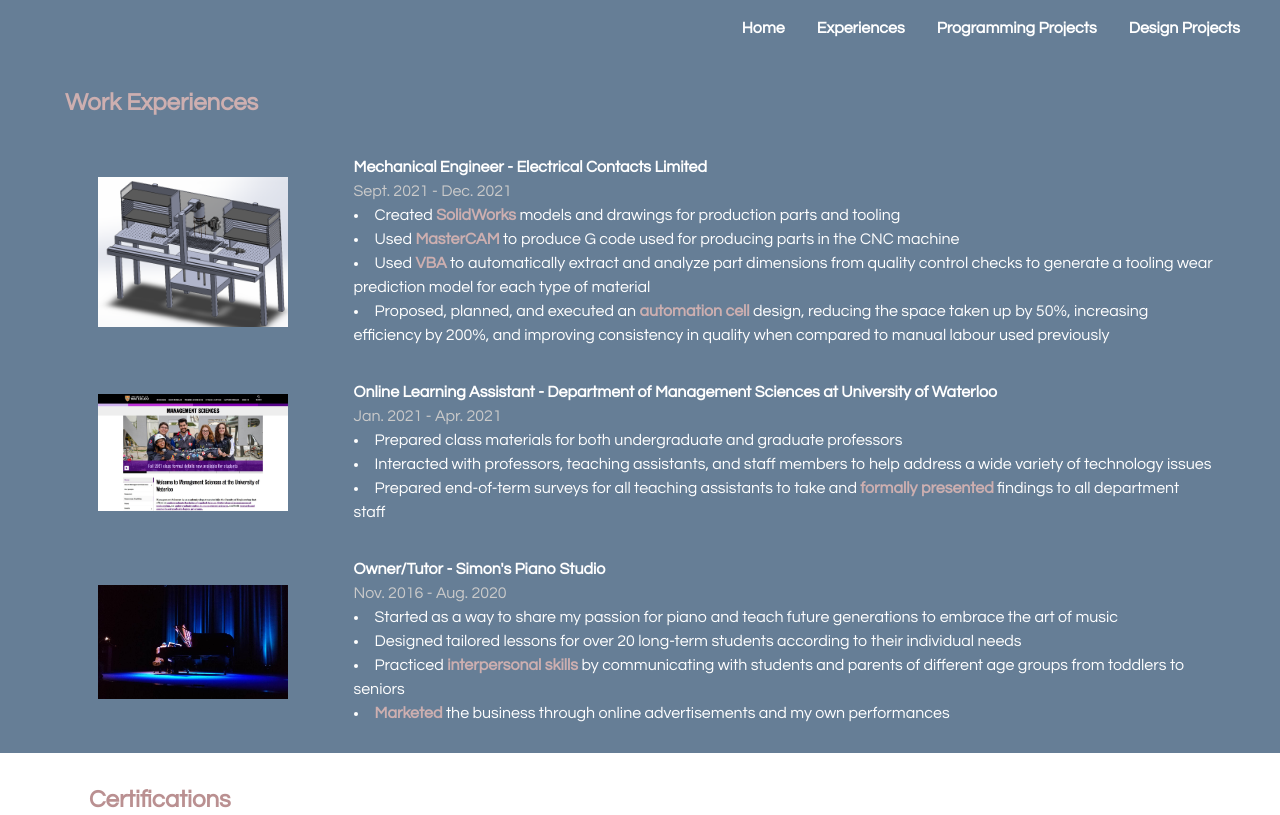
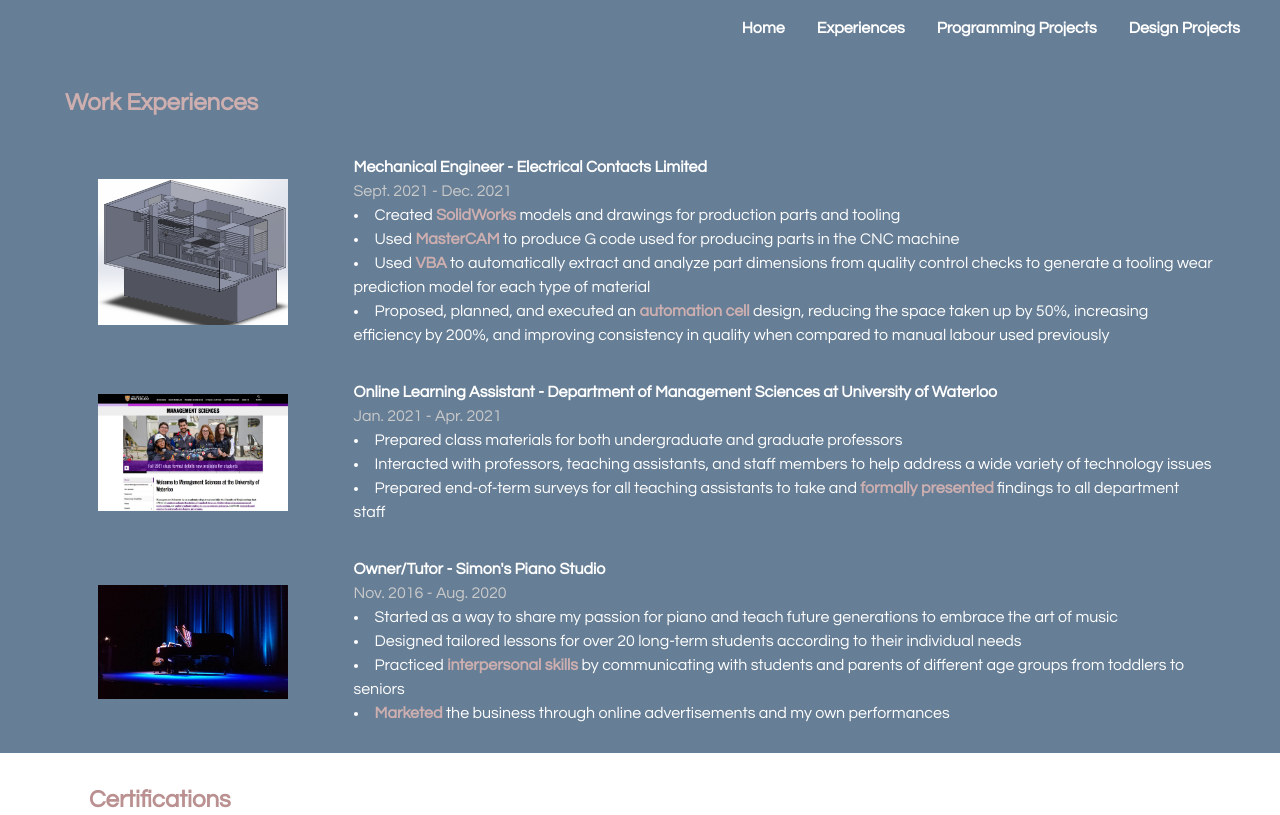
Before and after one commit to simon599/simon599.github.io, a plain HTML site: page experience.html in a window 1280 px wide. Shown: the top 815 px of the page. Drawn offline with nearby package versions, Linux system fonts and the light colour scheme.

Commit message:
Update experience.html

```diff
--- a/experience.html
+++ b/experience.html
@@ -45,7 +45,7 @@
                         </colgroup>
                         <tr>
                             <td>
-                                <img class="work_img" src="ECL.png">
+                                <img class="work_img" src="ECL1.png">
                             </td>
                             <td class="list_margin">
                                 <span style="font-weight:bold; color:rgb(255, 255, 255)">
```
